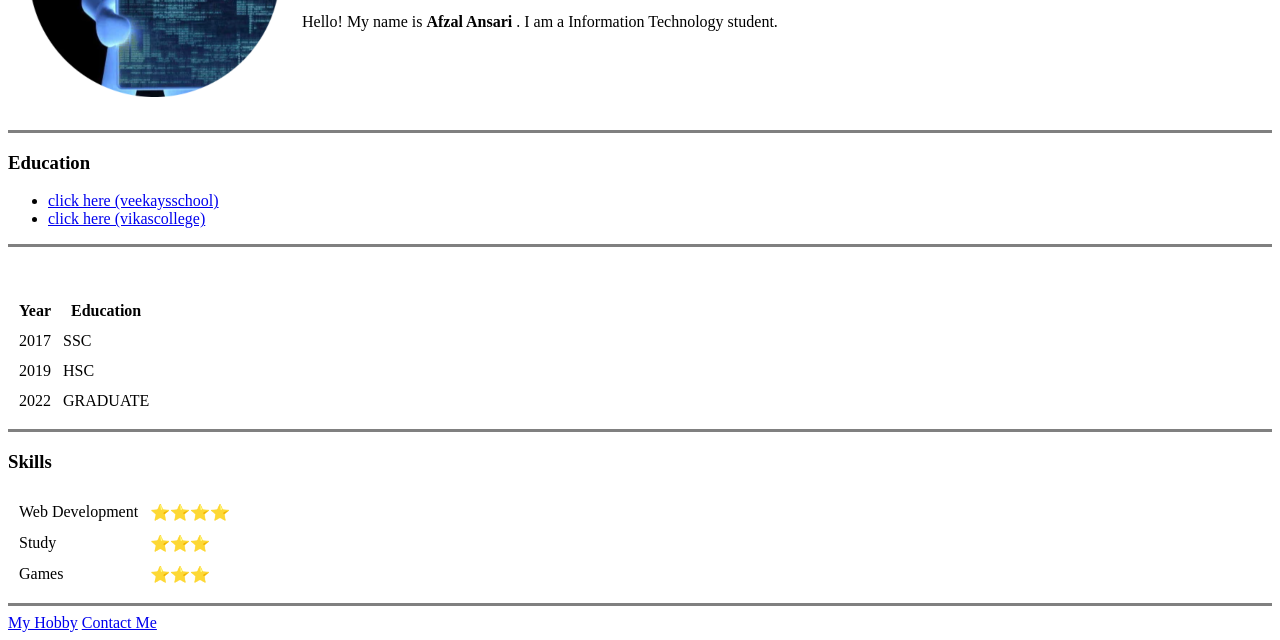
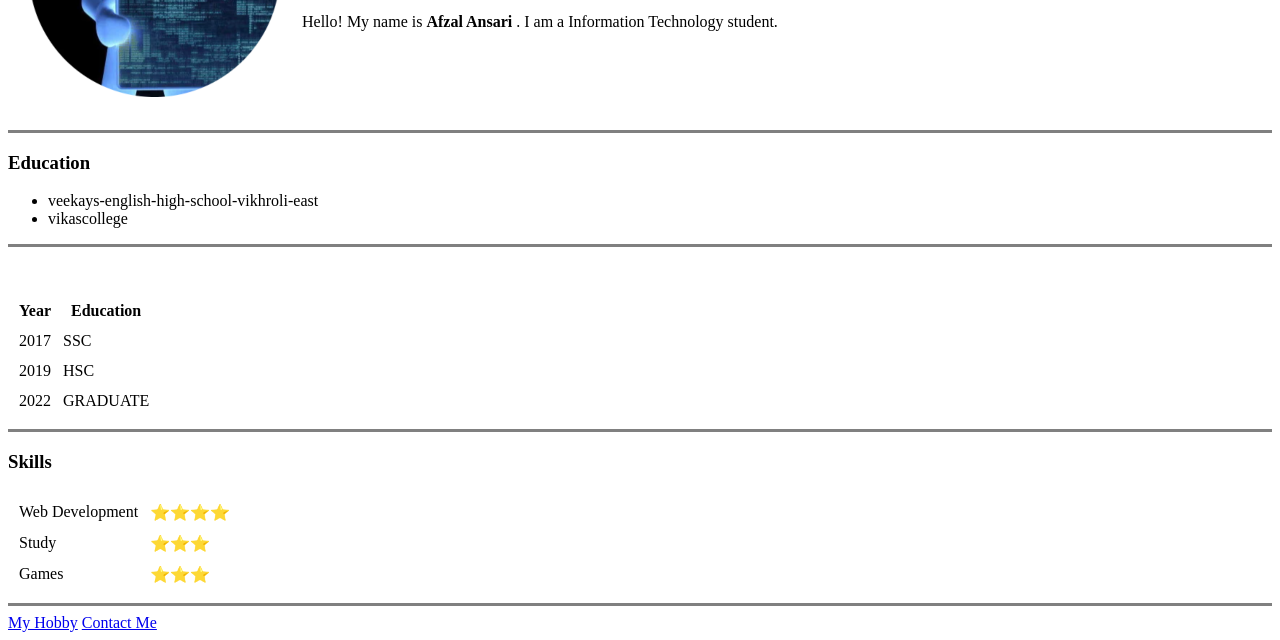
Before and after one commit to afzalansari31/cv, a plain HTML site: page index.html in a window 1280 px wide. Shown: the part 183-823 px from the top of the page. Drawn offline with Linux system fonts and the light colour scheme.

Commit message:
Update index.html

```diff
--- a/index.html
+++ b/index.html
@@ -20,8 +20,8 @@
      <hr size="3" noshade>
      <h3>Education</h3>
      <ul>
-       <li><a href="https://www.edustoke.com/mumbai/veekays-english-high-school-vikhroli-east">click here (veekaysschool)</a></li>
-       <li><a href="http://www.vikascollege.org/">click here (vikascollege)</a></li>
+       <li>veekays-english-high-school-vikhroli-east</li>
+       <li>vikascollege</li>
      </ul>
      <hr size ="3" noshade>
   <table cellspacing="10">
```
